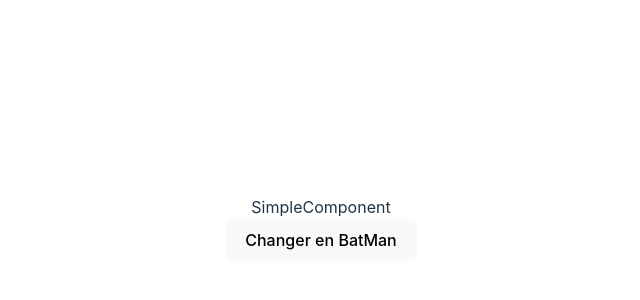
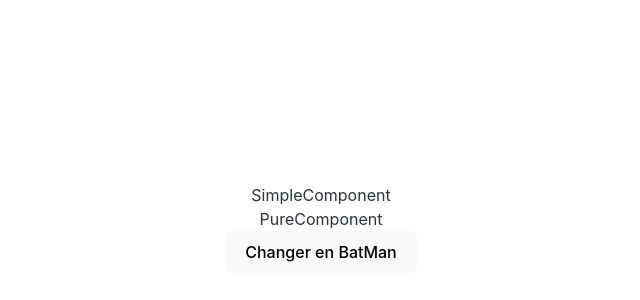
Before and after one commit to Benalta7892/ReactJS, a React (Vite) app in the folder life-cycle/methodes-rares/: page / in a window 1280 px wide. Shown: the part 172-472 px from the top of the page, without its empty margins (319-959 px from the left). Built offline with nearby package versions, Linux system fonts and the light colour scheme.

Commit message:
Le PureComponent

```diff
--- a/life-cycle/methodes-rares/src/ParentComponent.jsx
+++ b/life-cycle/methodes-rares/src/ParentComponent.jsx
@@ -1,5 +1,6 @@
 import React, { Component } from "react";
 import SimpleComp from "./SimpleComponent";
+import PureComp from "./PureComponent";
 
 class ParentComponent extends Component {
   constructor(props) {
@@ -11,7 +12,7 @@ class ParentComponent extends Component {
   }
 
   shouldComponentUpdate(nextProps, nextState) {
-    console.log("Je suis dans shouldComponentUpdate décide TRUE par defaut");
+    console.log("Je suis dans shouldComponentUpdate décide FALSE");
 
     console.log(this.state.name);
     console.log(nextState);
@@ -34,6 +35,7 @@ class ParentComponent extends Component {
     return (
       <div>
         <SimpleComp />
+        <PureComp />
 
         <button onClick={this.changeToBatMan}>Changer en BatMan</button>
       </div>
--- /dev/null
+++ b/life-cycle/methodes-rares/src/PureComponent.jsx
@@ -0,0 +1,11 @@
+import React, { PureComponent } from "react";
+
+class PureComp extends PureComponent {
+  render() {
+    console.log("%c render() du PureComponent enfant simple", "color: green;");
+
+    return <div>PureComponent</div>;
+  }
+}
+
+export default PureComp;
```
